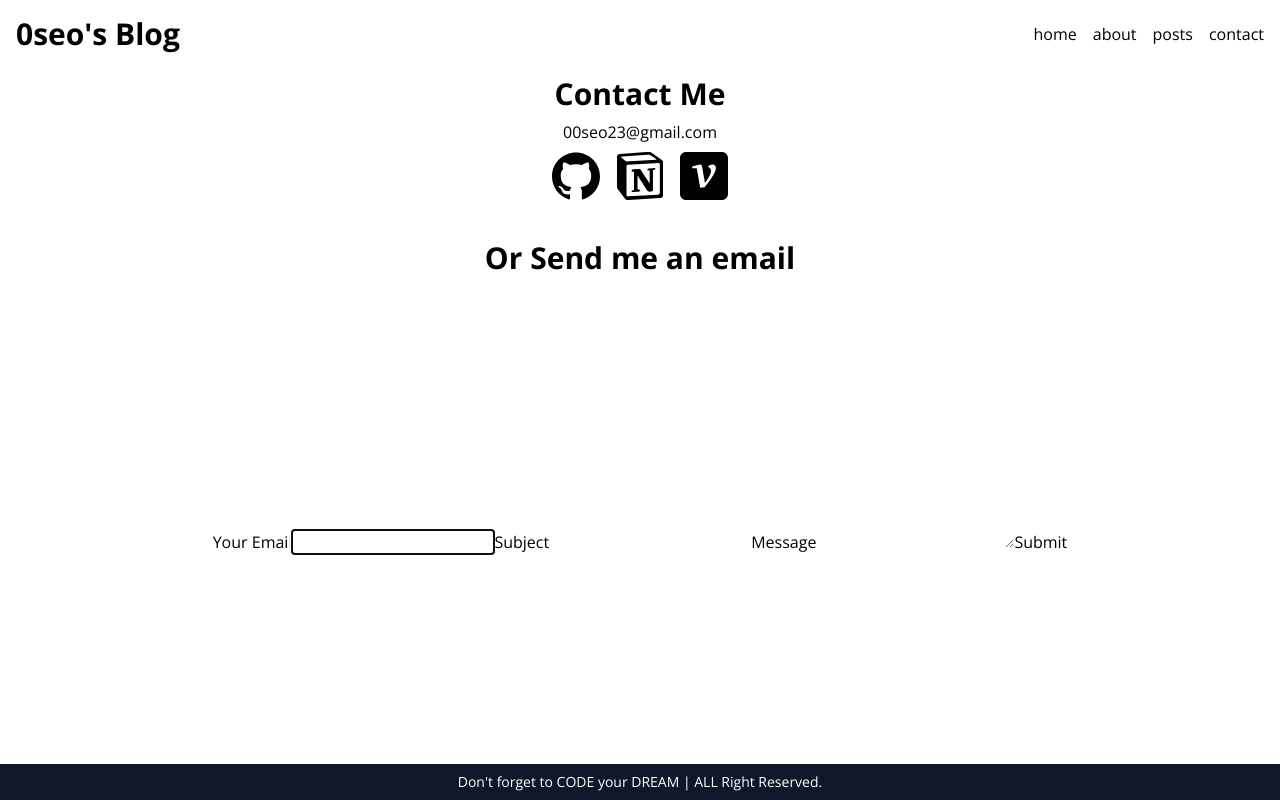
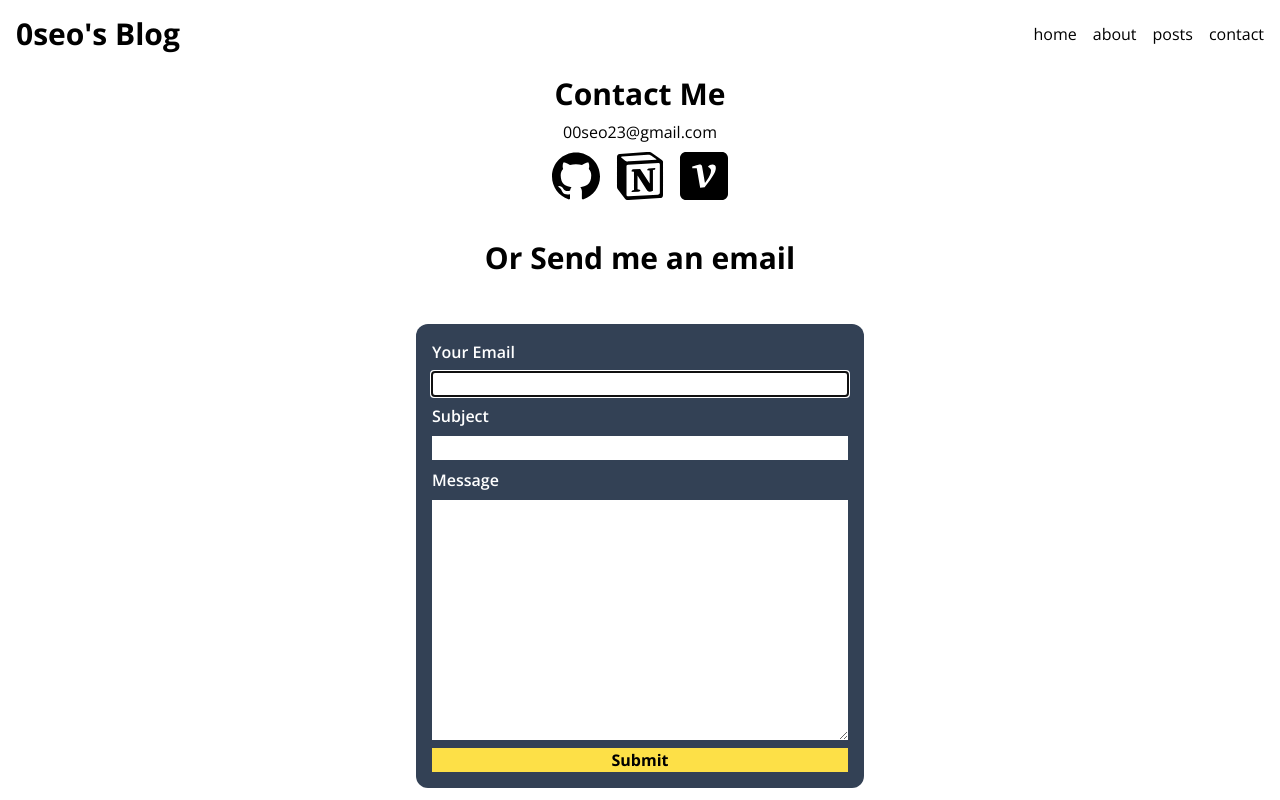
Before and after one commit to 0seo8/DreamCoding, a Next.js app in the folder blog/: page /contact in a window 1280 px wide. Built offline with nearby package versions, Linux system fonts and the light colour scheme.

Commit message:
feat: 정보, 연락 페이지- 배너

```diff
--- /dev/null
+++ b/blog/src/components/Banner.tsx
@@ -0,0 +1,23 @@
+import React from 'react';
+
+export type BannerData = {
+  message: string;
+  state: 'success' | 'error';
+};
+
+type Props = {
+  banner: BannerData;
+};
+
+export default function Banner({ banner: { message, state } }: Props) {
+  const isSuccess = state === 'success';
+  const icon = isSuccess ? '✅' : '🔥';
+
+  return (
+    <p
+      className={`p-2 rounded-xl w-full text-center ${
+        isSuccess ? 'bg-green-300' : 'bg-red-300'
+      }`}
+    >{`${icon} ${message}`}</p>
+  );
+}
--- a/blog/src/components/ContactForm.tsx
+++ b/blog/src/components/ContactForm.tsx
@@ -1,6 +1,7 @@
 'use client';
 
 import { ChangeEvent, FormEvent, useState } from 'react';
+import Banner, { BannerData } from '@/components/Banner';
 
 type From = {
   from: string;
@@ -13,6 +14,7 @@
     subject: '',
     message: '',
   });
+  const [banner, setBanner] = useState<BannerData | null>(null);
 
   const onChange = (e: ChangeEvent<HTMLInputElement | HTMLTextAreaElement>) => {
     const { name, value } = e.target;
@@ -22,13 +24,24 @@
   const onSubmit = (e: FormEvent<HTMLFormElement>) => {
     e.preventDefault();
     console.log(form);
+    setBanner({ message: '성공했어!!', state: 'success' });
+    setTimeout(() => {
+      setBanner(null);
+    }, 3000);
   };
 
   return (
-    <>
-      <form onSubmit={onSubmit}>
-        <label htmlFor="from">Your Email</label>
+    <section className="w-full max-w-md">
+      {banner && <Banner banner={banner} />}
+      <form
+        className="w-full max-w-md flex flex-col gap-2 my-4 p-4 bg-slate-700 rounded-xl text-white"
+        onSubmit={onSubmit}
+      >
+        <label className="font-semibold" htmlFor="from">
+          Your Email
+        </label>
         <input
+          className="text-black"
           type="email"
           id="from"
           name="from"
@@ -37,8 +50,11 @@
           value={form.from}
           onChange={onChange}
         />
-        <label htmlFor="subject">Subject</label>
+        <label className="font-semibold" htmlFor="subject">
+          Subject
+        </label>
         <input
+          className="text-black"
           type="text"
           id="subject"
           name="subject"
@@ -46,8 +62,11 @@
           value={form.subject}
           onChange={onChange}
         />
-        <label htmlFor="message">Message</label>
+        <label className="font-semibold" htmlFor="message">
+          Message
+        </label>
         <textarea
+          className="text-black"
           rows={10}
           id="message"
           name="message"
@@ -55,8 +74,10 @@
           value={form.message}
           onChange={onChange}
         />
-        <button>Submit</button>
+        <button className="bg-yellow-300 text-black font-bold hover:bg-amber-400">
+          Submit
+        </button>
       </form>
-    </>
+    </section>
   );
 }
```
